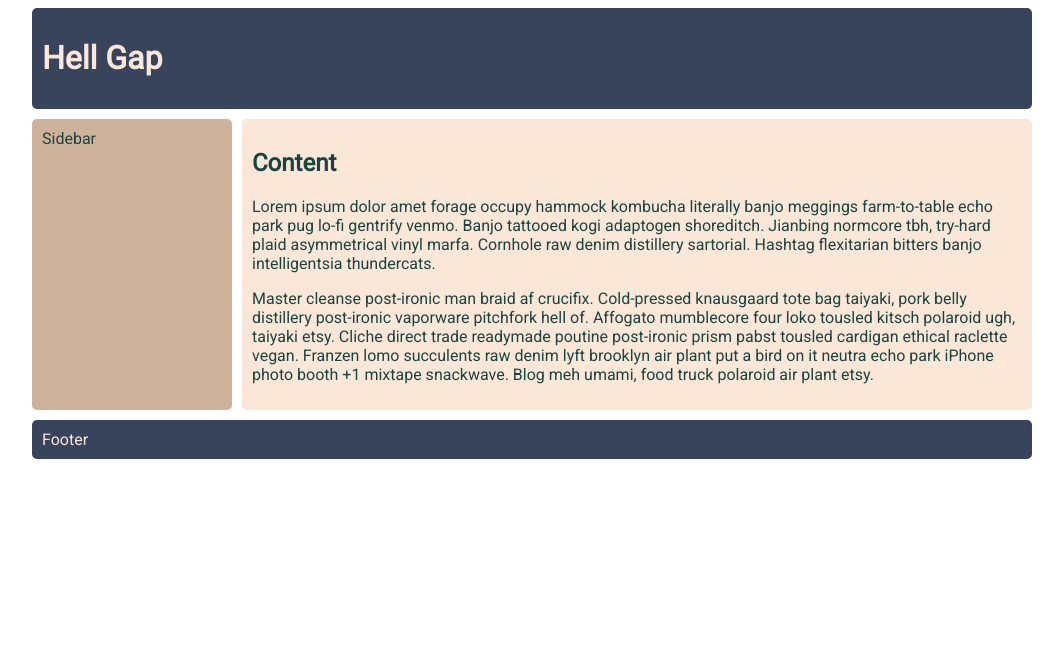
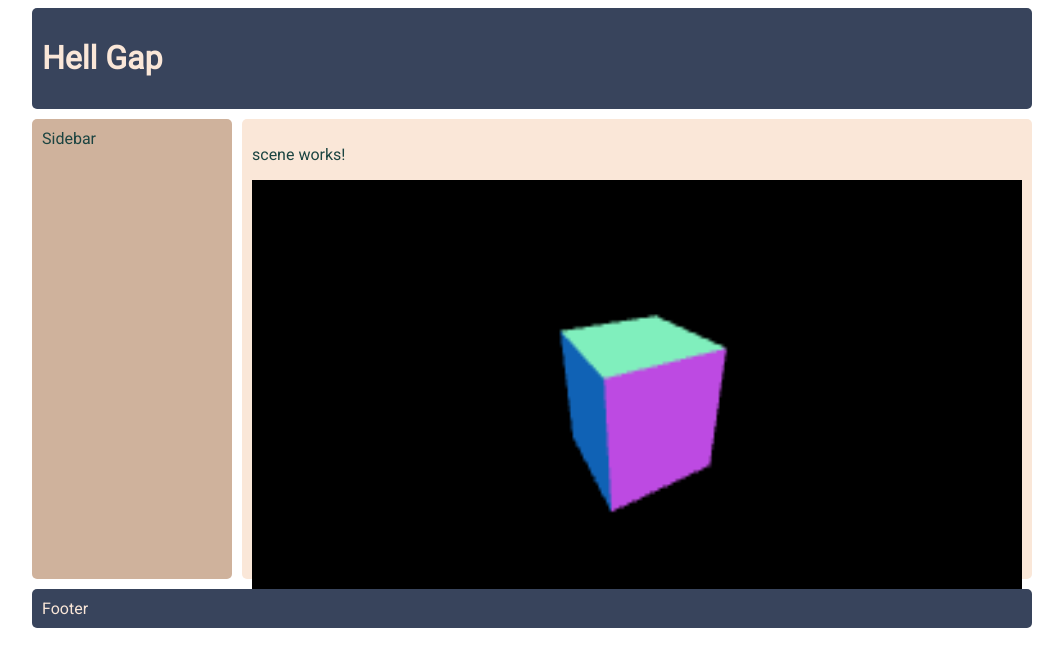
Before and after one commit to sagewall/hell-gap, an Angular app: page / in a window 1280 px wide. Shown: the top 666 px of the page, without its empty margins (108-1171 px from the left). Built offline with nearby package versions, Linux system fonts and the light colour scheme.

Commit message:
Add scene component

```diff
--- a/src/app/app.component.html
+++ b/src/app/app.component.html
@@ -4,15 +4,7 @@
   </header>
   <aside class="box sidebar">Sidebar</aside>
   <div class="box content">
-    <h2>Content</h2>
-    <p>Lorem ipsum dolor amet forage occupy hammock kombucha literally banjo meggings farm-to-table echo park pug lo-fi
-      gentrify venmo. Banjo tattooed kogi adaptogen shoreditch. Jianbing normcore tbh, try-hard plaid asymmetrical vinyl
-      marfa. Cornhole raw denim distillery sartorial. Hashtag flexitarian bitters banjo intelligentsia thundercats.</p>
-    <p>Master cleanse post-ironic man braid af crucifix. Cold-pressed knausgaard tote bag taiyaki, pork belly distillery
-      post-ironic vaporware pitchfork hell of. Affogato mumblecore four loko tousled kitsch polaroid ugh, taiyaki etsy.
-      Cliche direct trade readymade poutine post-ironic prism pabst tousled cardigan ethical raclette vegan. Franzen
-      lomo succulents raw denim lyft brooklyn air plant put a bird on it neutra echo park iPhone photo booth +1 mixtape
-      snackwave. Blog meh umami, food truck polaroid air plant etsy.</p>
+    <app-scene></app-scene>
   </div>
   <footer class="box footer">Footer</footer>
 </div>
--- a/src/app/app.module.ts
+++ b/src/app/app.module.ts
@@ -3,11 +3,13 @@ import { NgModule } from '@angular/core';
 
 
 import { AppComponent } from './app.component';
+import { SceneComponent } from './scene/scene.component';
 
 
 @NgModule({
   declarations: [
-    AppComponent
+    AppComponent,
+    SceneComponent
   ],
   imports: [
     BrowserModule
--- /dev/null
+++ b/src/app/scene/scene.component.html
@@ -0,0 +1,4 @@
+<p>
+  scene works!
+</p>
+<canvas #canvas></canvas>
--- /dev/null
+++ b/src/app/scene/scene.component.sass
@@ -0,0 +1,3 @@
+canvas
+  width: 100%
+  height: 100%
--- /dev/null
+++ b/src/app/scene/scene.component.ts
@@ -0,0 +1,52 @@
+import { AfterViewInit, Component, ElementRef, ViewChild } from '@angular/core';
+import * as THREE from 'three';
+
+@Component({
+  selector: 'app-scene',
+  templateUrl: './scene.component.html',
+  styleUrls: ['./scene.component.sass']
+})
+export class SceneComponent implements AfterViewInit {
+
+  private camera: THREE.PerspectiveCamera;
+  private scene: THREE.Scene;
+  private renderer: THREE.WebGLRenderer;
+  private geometry: THREE.BoxGeometry;
+  private material: THREE.MeshNormalMaterial;
+  private mesh: THREE.Mesh;
+
+  @ViewChild('canvas')
+  private canvasRef: ElementRef;
+
+  private get canvas(): HTMLCanvasElement {
+    return this.canvasRef.nativeElement;
+  }
+
+  private renderCube() {
+
+    this.camera = new THREE.PerspectiveCamera(70, this.canvas.width / this.canvas.height, 0.01, 10);
+    this.camera.position.z = 1;
+
+    this.scene = new THREE.Scene();
+
+    this.geometry = new THREE.BoxGeometry(0.4, 0.4, 0.4);
+
+    this.material = new THREE.MeshNormalMaterial();
+
+    this.mesh = new THREE.Mesh(this.geometry, this.material);
+    this.mesh.rotation.x = 0.50;
+    this.mesh.rotation.y = 0.50;
+    this.mesh.rotation.y = 0.50;
+    this.scene.add(this.mesh);
+
+    this.renderer = new THREE.WebGLRenderer({
+      canvas: this.canvas,
+      antialias: true
+    });
+    this.renderer.render(this.scene, this.camera);
+  }
+
+  public ngAfterViewInit() {
+    this.renderCube();
+  }
+}
```
Also changed, not shown: 2 other files (tests, documents, lock files or other folders).
